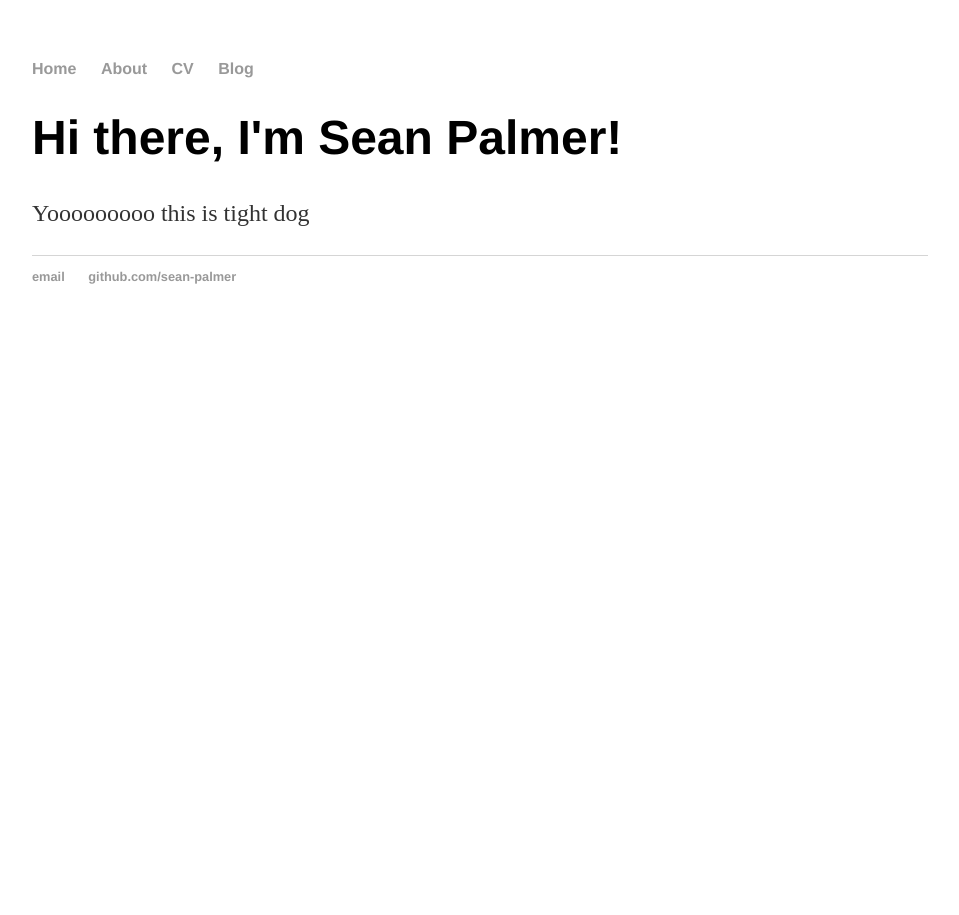
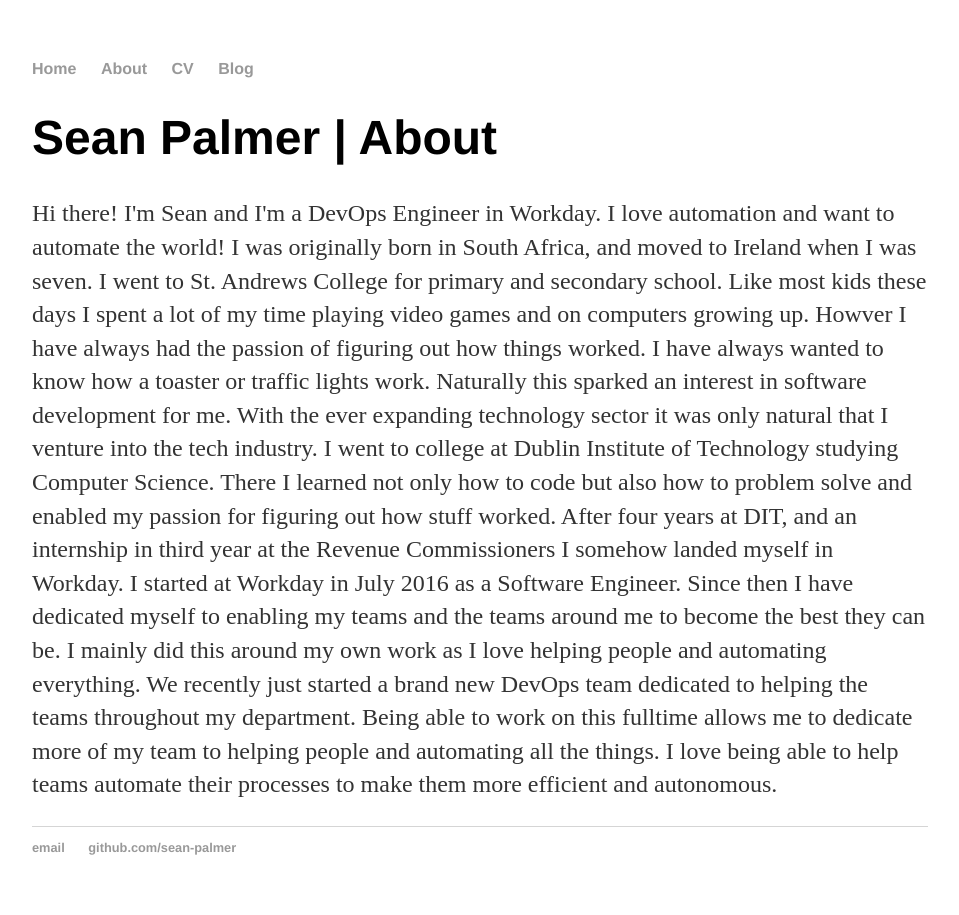
Before and after one commit to sean-palmer/sean-palmer.github.io, a Jekyll site: the page built from about/index.html, in a window 1280 px wide. Shown: the whole page, without its empty margins (160-1119 px from the left). Built offline with Jekyll 4.4.1, drawn with Linux system fonts in a browser that asks for light colours.

Commit message:
updating about page

```diff
--- a/about/index.html
+++ b/about/index.html
@@ -1,8 +1,12 @@
 ---
 layout: default
-title: Sean Palmer, Sound Lad
+title: Sean Palmer | About
 ---
 <div class="blurb">
-	<h1>Hi there, I'm Sean Palmer!</h1>
-	<p>Yooooooooo this is tight dog</p>
+	<h1>Sean Palmer | About</h1>
+	<p>Hi there! I'm Sean and I'm a DevOps Engineer in Workday. I love automation and want to automate the world!
+
+    I was originally born in South Africa, and moved to Ireland when I was seven. I went to St. Andrews College for primary and secondary school. Like most kids these days I spent a lot of my time playing video games and on computers growing up. Howver I have always had the passion of figuring out how things worked. I have always wanted to know how a toaster or traffic lights work. Naturally this sparked an interest in software development for me. With the ever expanding technology sector it was only natural that I venture into the tech industry. I went to college at Dublin Institute of Technology studying Computer Science. There I learned not only how to code but also how to problem solve and enabled my passion for figuring out how stuff worked.
+
+	After four years at DIT, and an internship in third year at the Revenue Commissioners I somehow landed myself in Workday. I started at Workday in July 2016 as a Software Engineer. Since then I have dedicated myself to enabling my teams and the teams around me to become the best they can be. I mainly did this around my own work as I love helping people and automating everything. We recently just started a brand new DevOps team dedicated to helping the teams throughout my department. Being able to work on this fulltime allows me to dedicate more of my team to helping people and automating all the things. I love being able to help teams automate their processes to make them more efficient and autonomous.</p>
 </div><!-- /.blurb -->
```
